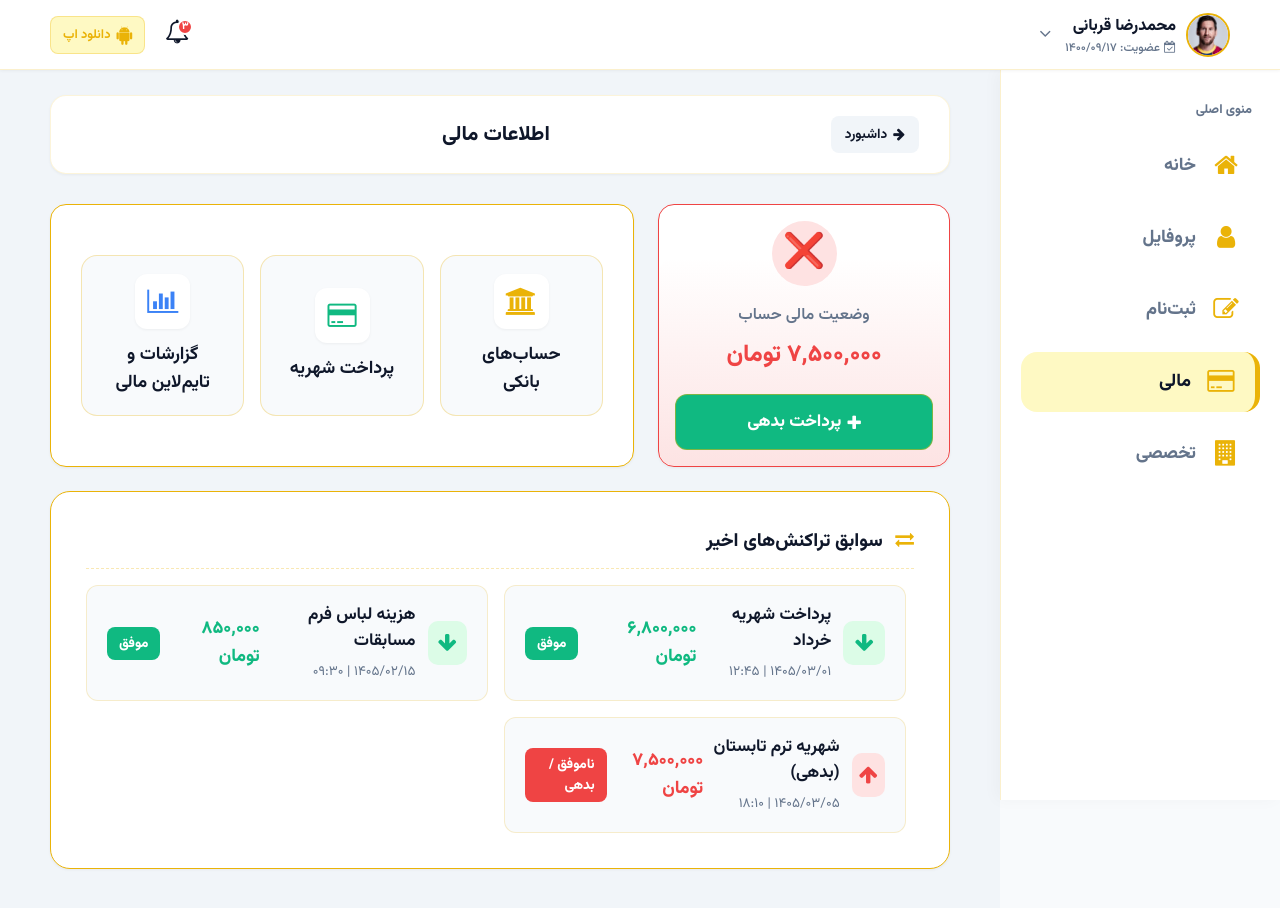
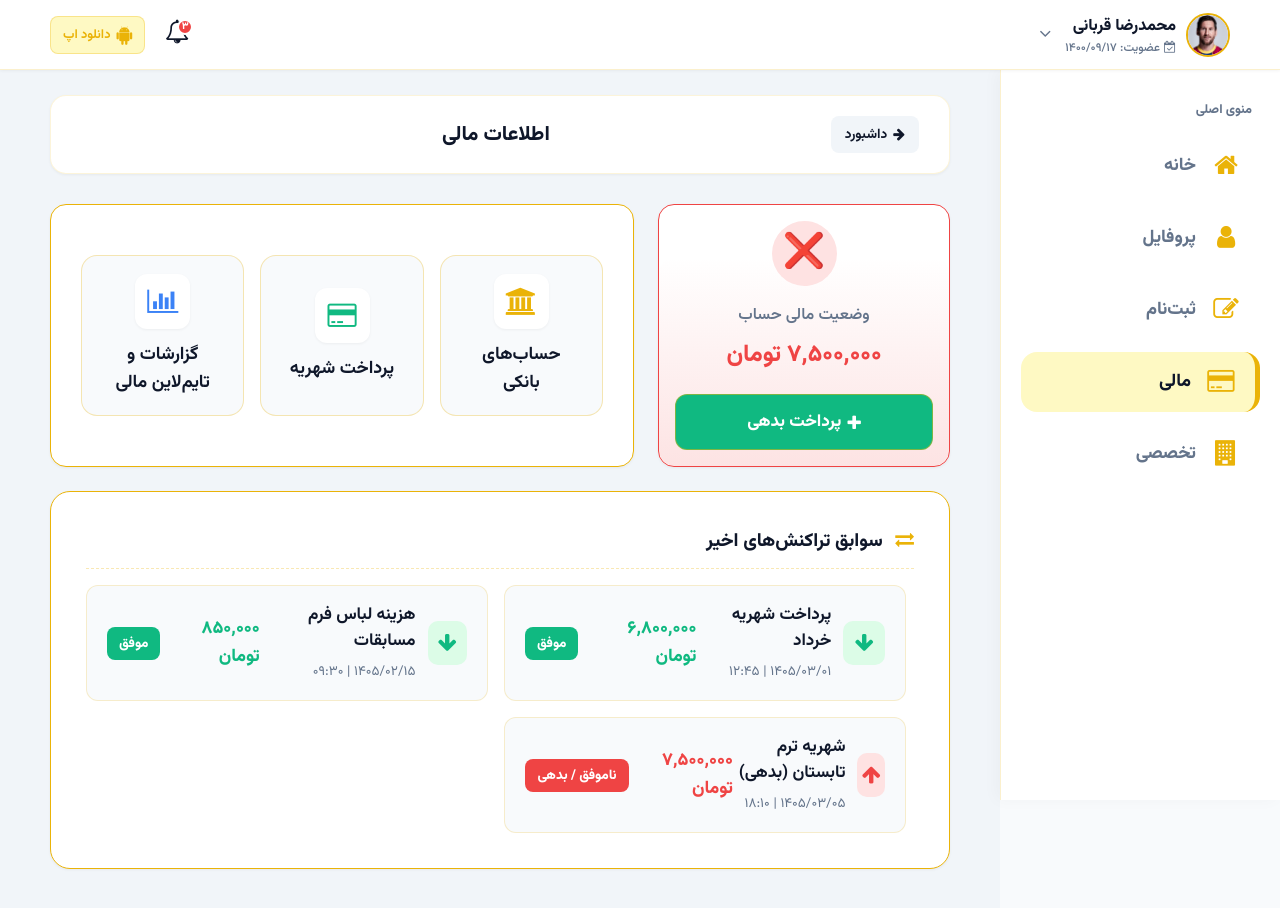
Before and after one commit to amirce73/footballit-frontend, a React (Vite) app: page /financial-hub in a window 1280 px wide. Shown: the top 908 px of the page. Built offline with nearby package versions, Linux system fonts and the light colour scheme.

Commit message:
[FIX] badge-fail span width

```diff
--- a/src/index.css
+++ b/src/index.css
@@ -2277,8 +2277,12 @@ img {
         padding: 6px 12px;
         font-size: 0.8rem;
         border-radius: var(--radius-sm);
-    }
-
+        text-align: center;
+    }
+
+    .badge-fail {
+        width: 125px;
+    }
 
 }
 
```
